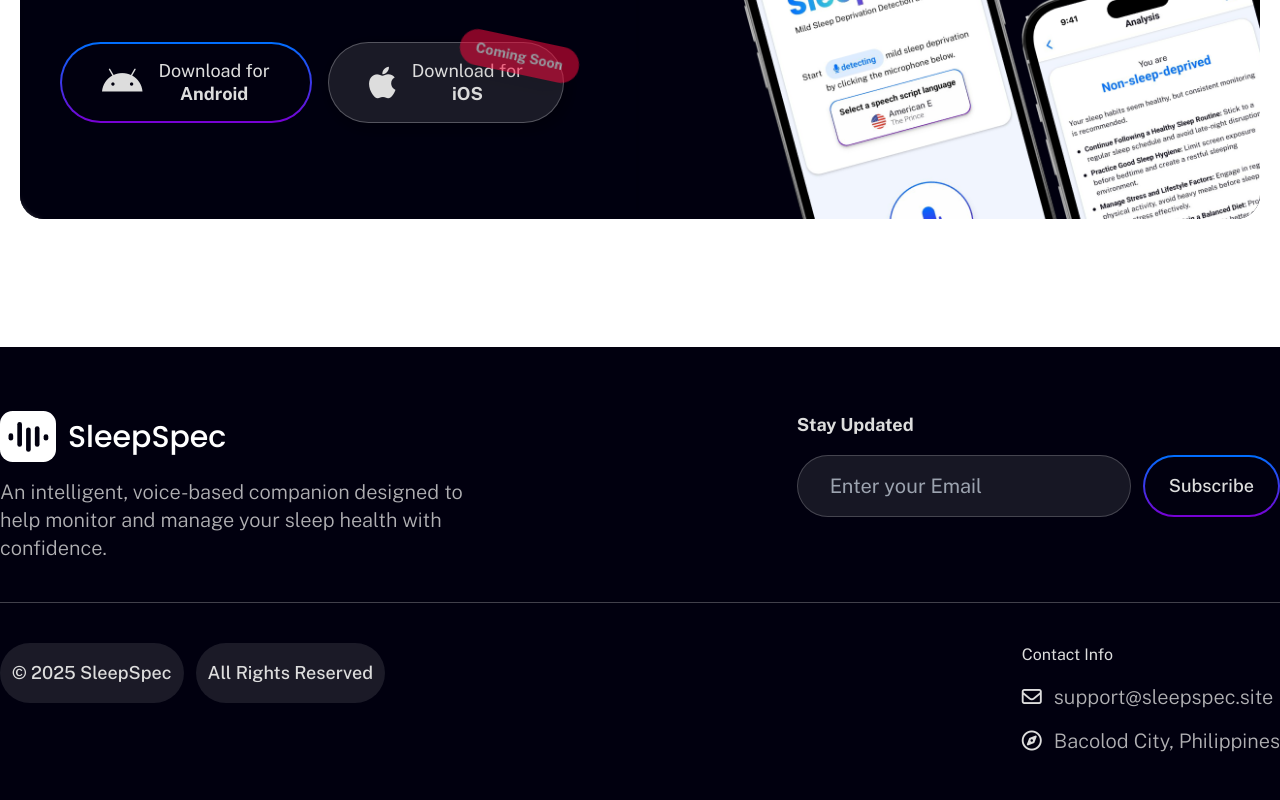
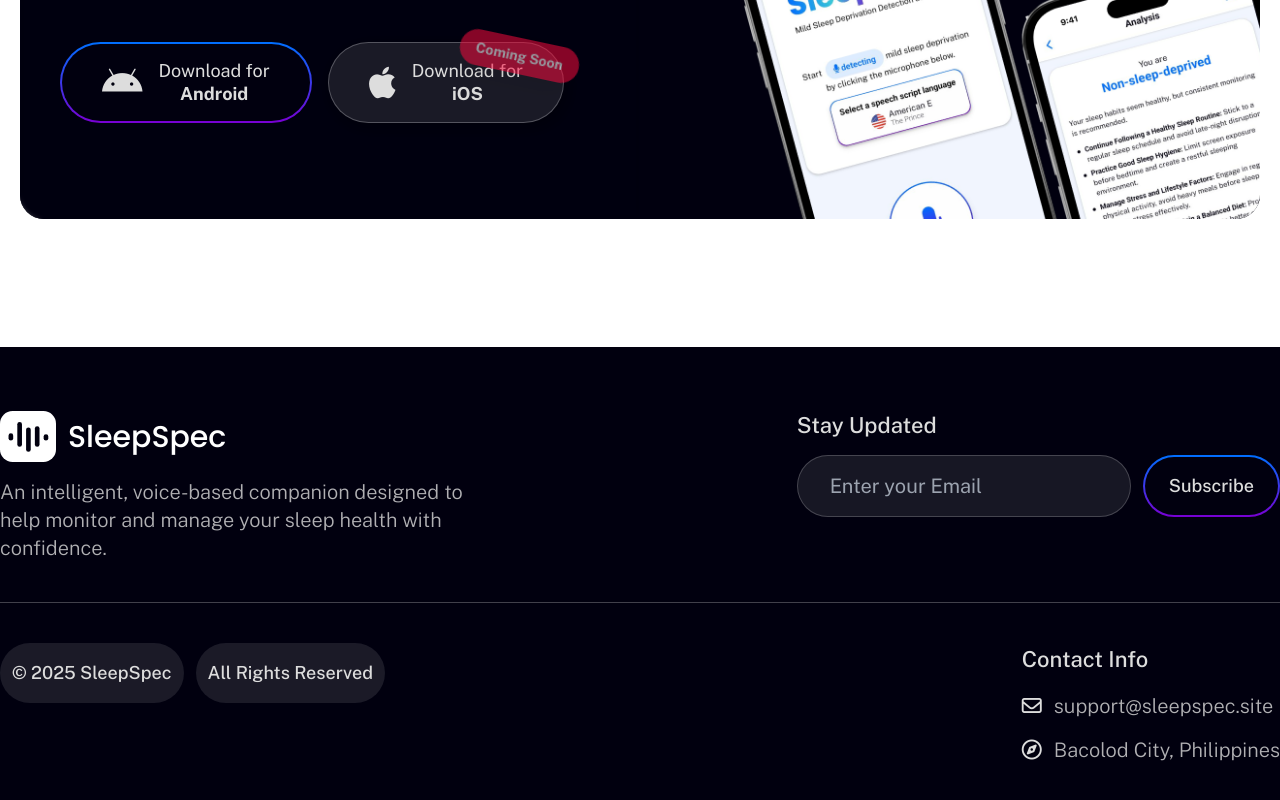
Before and after one commit to Knu09/sleepspec-landing, a React (Vite) app: page / in a window 1280 px wide. Shown: the part 4962-5762 px from the top of the page. Built offline with nearby package versions, Linux system fonts and the light colour scheme.

Commit message:
feat (index.css): add custom style class of footer-header

```diff
--- a/src/css/input.css
+++ b/src/css/input.css
@@ -15,6 +15,9 @@
     h4 {
         @apply font-publicsans font-bold text-lg;
     }
+    .footer-header {
+        @apply font-publicsans font-medium text-[22px];
+    }
     p {
         @apply font-publicsans font-light text-xl text-secondary opacity-80;
     }
```
